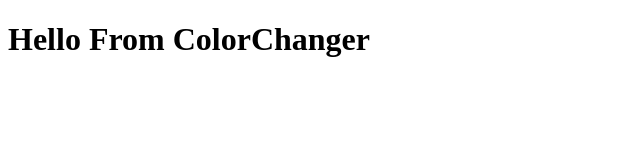
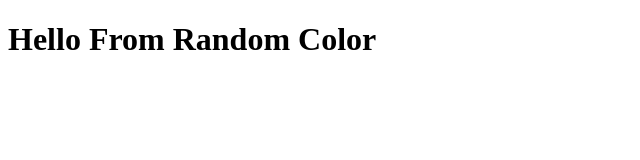
Before and after one commit to tannermeck/Lab-RandomColor-Component, a React app: page / in a window 1280 px wide. Shown: the top 160 px of the page, without its empty margins (0-640 px from the left). Built offline with nearby package versions, Linux system fonts and the light colour scheme.

Commit message:
component name changed to RandomColor and added a containers folder

```diff
--- a/src/components/app/App.jsx
+++ b/src/components/app/App.jsx
@@ -1,6 +1,6 @@
 import React from 'react';
-import ColorChanger from '../color-changer/ColorChanger';
+import RandomColor from '../../containers/RandomColor';
 
 export default function App() {
-  return <ColorChanger />;
+  return <RandomColor />;
 }
--- a/src/components/color-changer/ColorChanger.jsx
+++ b/src/containers/RandomColor.jsx
@@ -1,14 +1,14 @@
 import React, { Component } from 'react';
 
-class ColorChanger extends Component {
+class RandomColor extends Component {
 
     render() {
         return (
             <>
-                <h1>Hello From ColorChanger</h1>
+                <h1>Hello From Random Color</h1>
             </>
         )
     }
 }
 
-export default ColorChanger;
+export default RandomColor;
```
